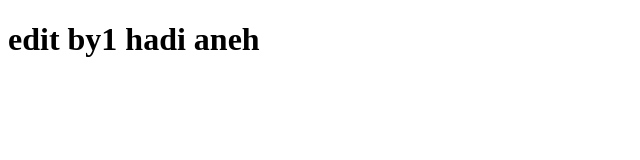
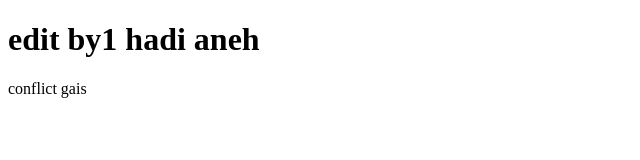
Before and after one commit to mora1273/testing, a plain HTML site: page index.html in a window 1280 px wide. Shown: the whole page, without its empty margins (0-640 px from the left). Drawn offline with Linux system fonts and the light colour scheme.

Commit message:
bismillah

```diff
--- a/index.html
+++ b/index.html
@@ -10,6 +10,8 @@
 
 <body>
     <h1>edit by1 hadi aneh</h1>
+    <p>conflict gais</p>
+
 </body>
 
 </html>
```
